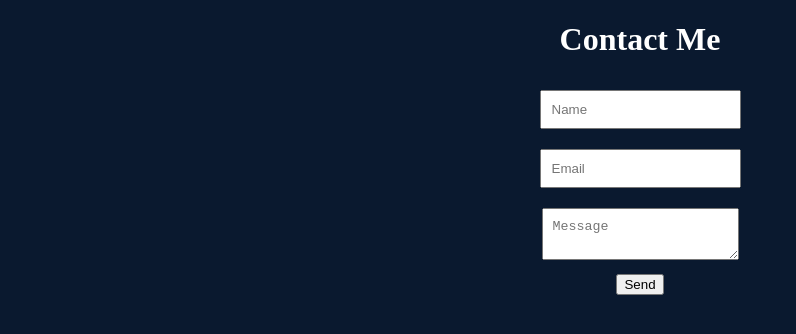
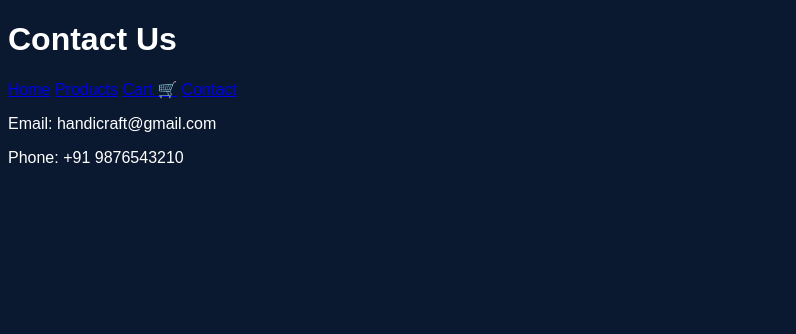
Before and after one commit to anjuai23/anjuai23.github.io, a plain HTML site: page contact.html in a window 1280 px wide. Shown: the whole page, without its empty margins (0-796 px from the left). Drawn offline with Linux system fonts and the light colour scheme.

Commit message:
Enhance contact.html with navigation and contact info

```diff
--- a/contact.html
+++ b/contact.html
@@ -2,18 +2,24 @@
 <html>
 <head>
 <title>Contact</title>
-<style>
-body {background:#0a192f; color:white; text-align:center;}
-input, textarea {margin:10px; padding:10px;}
-</style>
+<link rel="stylesheet" href="style.css">
 </head>
 <body>
 
-<h1>Contact Me</h1>
-<input placeholder="Name"><br>
-<input placeholder="Email"><br>
-<textarea placeholder="Message"></textarea><br>
-<button>Send</button>
+<header>
+<h1>Contact Us</h1>
+<nav>
+<a href="index.html">Home</a>
+<a href="products.html">Products</a>
+<a href="cart.html">Cart 🛒</a>
+<a href="contact.html">Contact</a>
+</nav>
+</header>
+
+<section>
+<p>Email: handicraft@gmail.com</p>
+<p>Phone: +91 9876543210</p>
+</section>
 
 </body>
 </html>
```
